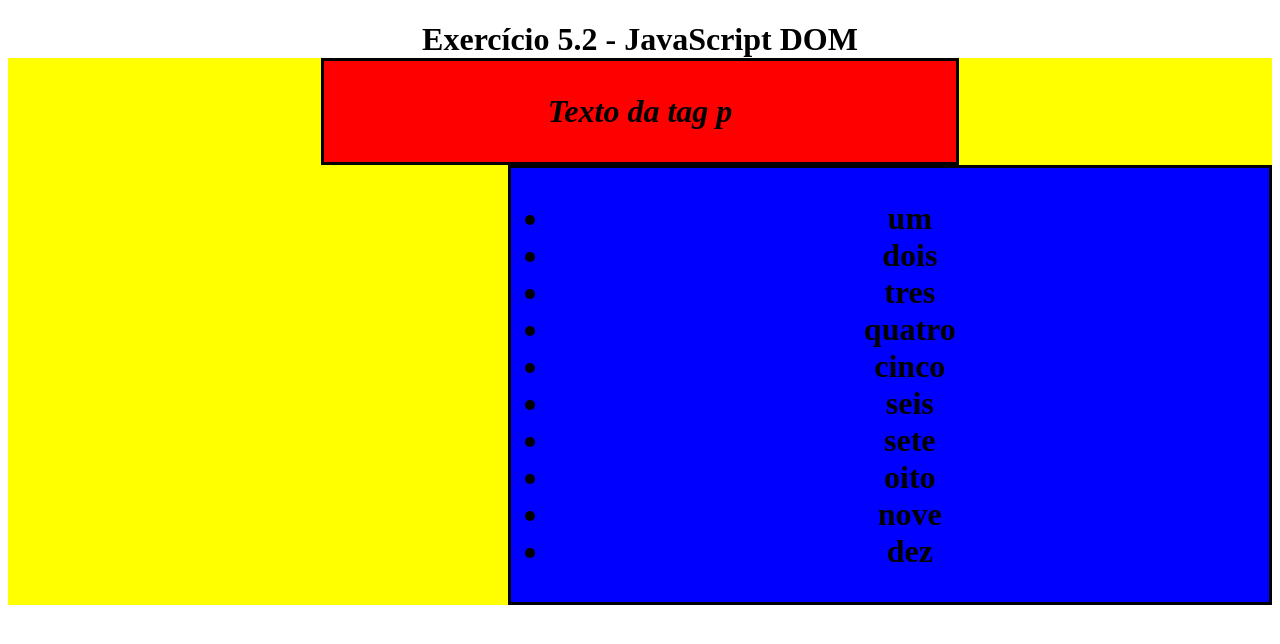
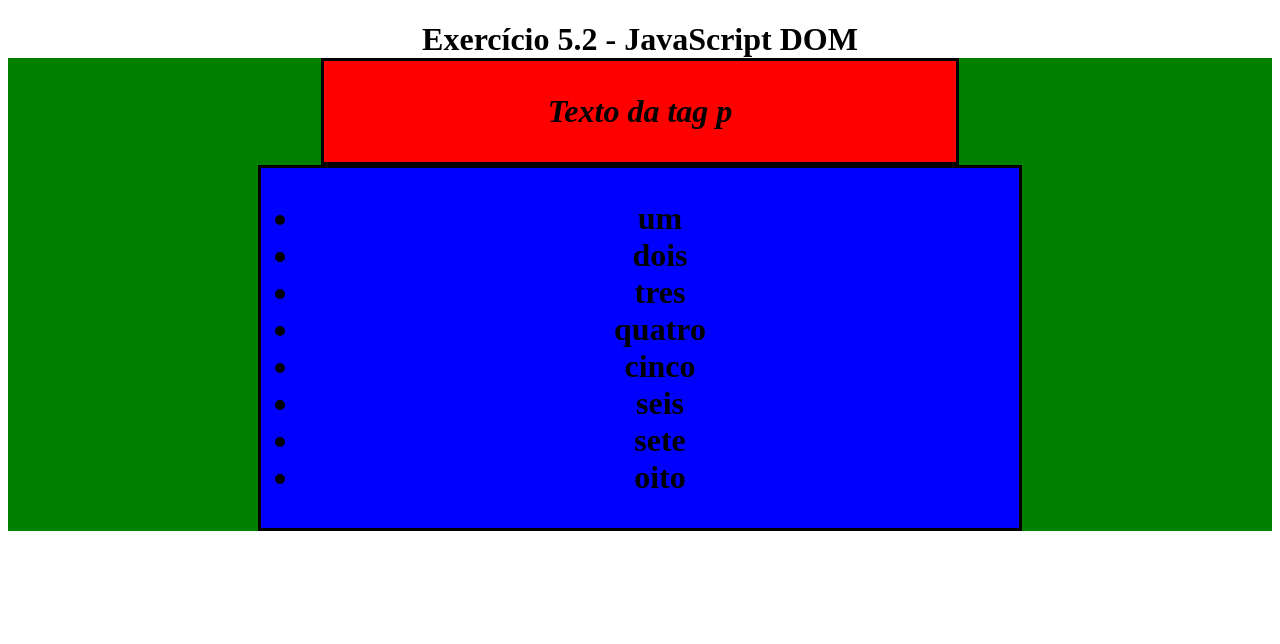
Before and after one commit to joaoAndradeJr/fundamentals-exercises, a plain HTML site: page BL-5/5.2/index.html in a window 1280 px wide. Drawn offline with Linux system fonts and the light colour scheme.

Commit message:
feat: all exercises

```diff
--- a/BL-5/5.2/index.html
+++ b/BL-5/5.2/index.html
@@ -117,7 +117,7 @@
       1 - Adicione a classe title na tag h1 criada;
       2 - Adicione a classe description nas 3 tags h3 criadas;
       3 - Remova a section criado no passo 5 (aquele que possui a classe left-content ). Utilize a função .removeChild() ;
-      4 - Centralize a section criado no passo 6 (aquele que possui a classe right-content ). Dica: para centralizar, basta configurar o margin-right: auto da section ;
+      4 - Centralize a section criado no passo 6 (aquele que possui a classe right-content ). Dica: para centralizar, basta configurar o      margin-right: auto da section ;
       5 - Troque a cor de fundo do elemento pai da section criada no passo 3 (aquela que possui a classe center-content ) para a cor verde;
       6 - Remova os dois últimos elementos ( nove e dez ) da lista criada no passo 8.
       */
@@ -132,6 +132,15 @@
       const child = document.getElementsByClassName('left-content')[0];
       children.removeChild(child);
 
+      document.getElementsByClassName('right-content')[0].style.marginRight = 'auto';
+
+      document.getElementsByClassName('center-content')[0].parentElement.style.backgroundColor = 'green';
+
+      for (let i = 0; i < 2; i += 1) {
+        lastChild = document.getElementsByTagName('ul')[0].lastChild;
+        document.getElementsByTagName('ul')[0].removeChild(lastChild);
+      }
+
     </script>
   </body>
 </html>
```
